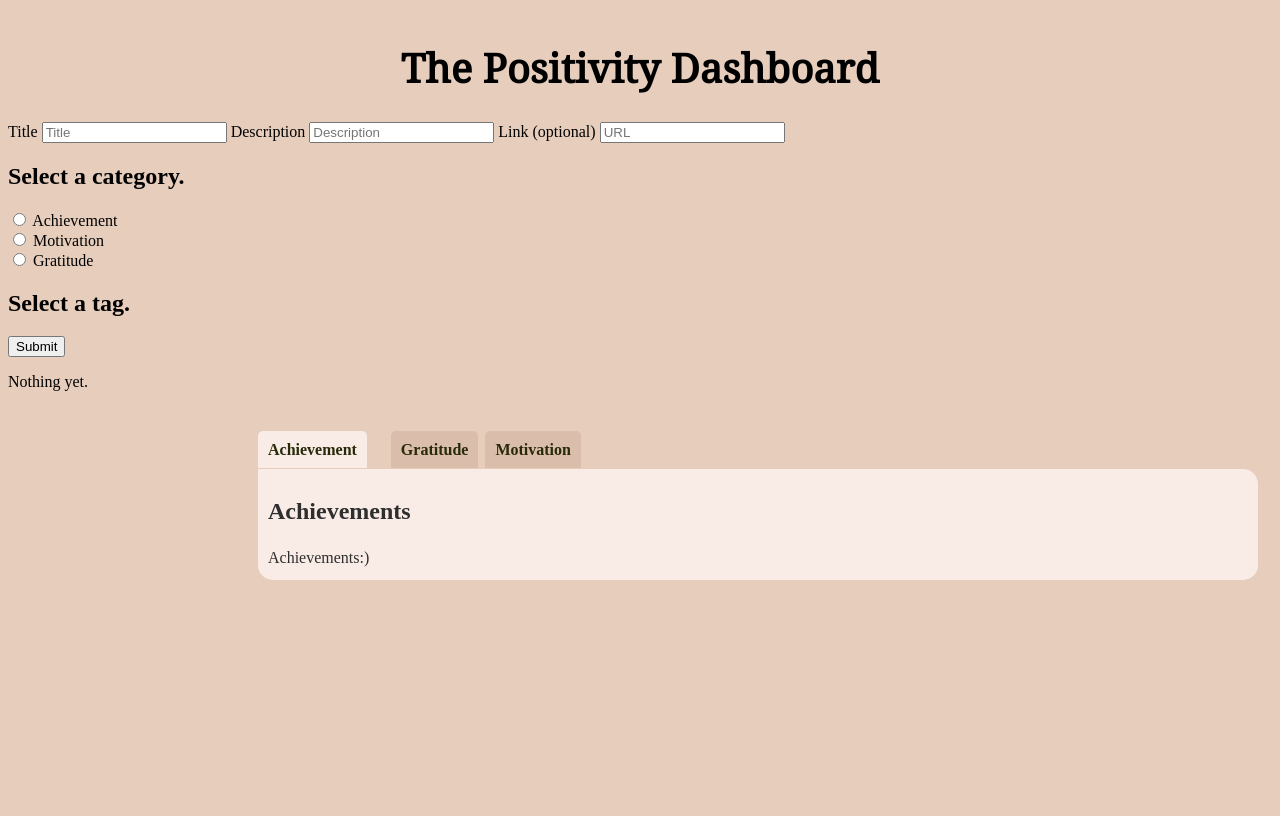
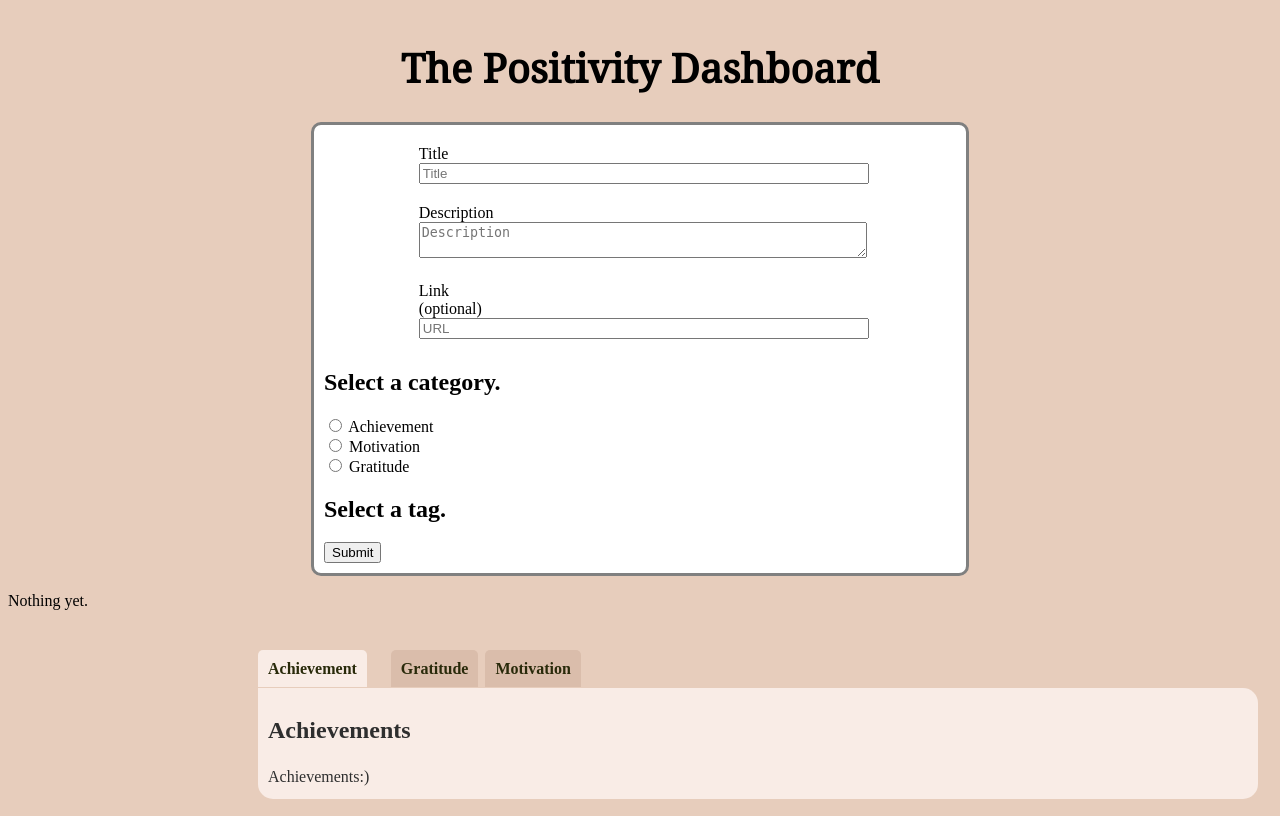
Before and after one commit to tiffanymatthe/positivitydashboard, a PHP site: page / in a window 1280 px wide. Shown: the top 816 px of the page. Before the commit the page ends 580 px from the top, so only its background shows below. Run offline with PHP 8.4, Linux system fonts and the light colour scheme; data that the repository does not hold is empty; some libraries are stand-ins or nearby versions.

Commit message:
Add css for add entry.

```diff
--- a/index.php
+++ b/index.php
@@ -44,12 +44,18 @@ if ($stmt = mysqli_prepare($conn, $sql)) {
 
     <div id="add_entry">
         <form method="post" action="send_entry.php">
-            <label for="entryName">Title</label>
-            <input type="text" name="entryName" id="entryName" placeholder="Title">
-            <label for="entryDescription">Description</label>
-            <input type="text" name="entryDescription" id="entryDescription" placeholder="Description">
-            <label for="entryLink">Link (optional)</label>
-            <input type="url" name="entryLink" id="entryLink" placeholder="URL">
+            <div class="input_selection">
+                <label class="expand_label" for="entryName">Title</label>
+                <input class="expand_input" type="text" name="entryName" id="entryName" placeholder="Title">
+            </div>
+            <div class="input_selection">
+                <label class="expand_label" for="entryDescription">Description</label>
+                <textarea class="expand_input" name="entryDescription" id="entryDescription" placeholder="Description" rows="2"></textarea>
+            </div>
+            <div class="input_selection">
+                <label class="expand_label" for="entryLink">Link (optional)</label>
+                <input class="expand_input" type="url" name="entryLink" id="entryLink" placeholder="URL">
+            </div>
             <div>
                 <h2>Select a category.</h2>
                 <input type="radio" id="category0" name="category" value="Achievement">
--- a/style.css
+++ b/style.css
@@ -4,82 +4,102 @@ body {
   /* height: 300%;
     width:100%;
     background-image: linear-gradient(to left top, #CEE8F2,#F9ECE6);  */
-    background-color: #e7cdbc ;
+  background-color: #e7cdbc;
 }
 
- .bg-image{
+.bg-image {
   position: relative;
   display: flex;
   justify-content: center;
 }
-.bg-image::before{
+.bg-image::before {
   background-image: url(https://preview.ibb.co/fSHzBk/kpme4.png);
   opacity: 0.6;
   text-emphasis-color: black;
 }
 
-h1{
+h1 {
   text-align: center;
-    font-family: 'Noto Serif', 'serif';
+  font-family: "Noto Serif", "serif";
   font-size: 40px;
   /* background-color: #DABDAB; */
   margin-top: 40px;
 }
 
-#main_content
-{
- margin-top:50px;
- width:1000px;
+#main_content {
+  margin-top: 50px;
+  width: 1000px;
   height: 1000px;
- margin-left:250px;
+  margin-left: 250px;
 }
 
-#main_content li
-{
- display:inline;
- list-style-type:none;
- background-color:#DABDAB;
- padding:10px;
- border-radius:5px 5px 0px 0px;
- font-weight:bold;
- cursor:pointer;
+#main_content li {
+  display: inline;
+  list-style-type: none;
+  background-color: #dabdab;
+  padding: 10px;
+  border-radius: 5px 5px 0px 0px;
+  font-weight: bold;
+  cursor: pointer;
   margin-right: 20px;
 }
 
-#main_content li.notselected
-{
- background-color:#DABDAB;
+#main_content li.notselected {
+  background-color: #dabdab;
   margin-right: 3px;
- color:#292A0A;
+  color: #292a0a;
 }
 
-#main_content li.selected
-{
- background-color: #F9ECE6;
+#main_content li.selected {
+  background-color: #f9ece6;
   margin-right: 20px;
- color:#292A0A;
+  color: #292a0a;
 }
 
-#main_content .hidden_desc
-{
- display:none;
- visibility:hidden;
+#main_content .hidden_desc {
+  display: none;
+  visibility: hidden;
 }
 
-#main_content #page_content
-{
- background-color: #F9ECE6;
- padding:10px;
- margin-top:10px;
+#main_content #page_content {
+  background-color: #f9ece6;
+  padding: 10px;
+  margin-top: 10px;
   border-radius: 0px 15px 15px 15px;
- color:#2E2E2E;
+  color: #2e2e2e;
   line-height: 1.6em;
- word-spacing:4px;
+  word-spacing: 4px;
 }
 
-.div1{
+.div1 {
   width: 300px;
   height: 100px;
   border: 1px solid black;
-    background-color:
+  background-color: black;
 }
+
+#add_entry {
+  margin: auto;
+  width: 50%;
+  border: 3px solid grey;
+  padding: 10px;
+  border-radius: 10px;
+  background-color: white;
+}
+
+.input_selection {
+    display: block;
+    margin: auto;
+    width: 70%;
+    padding: 10px;
+}
+
+.expand_label {
+    display:table-cell;
+    width:1px;
+}
+
+.expand_input {
+    display:table-cell;
+    width:100%;
+}
```
Lines whose indentation alone changed are shown as unchanged.
